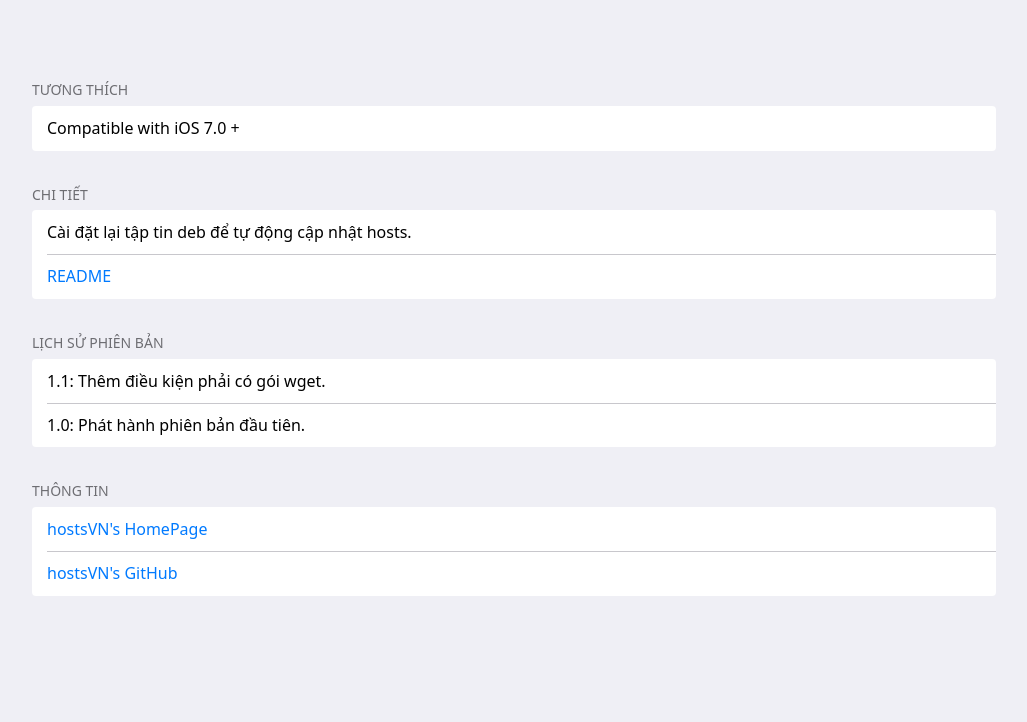
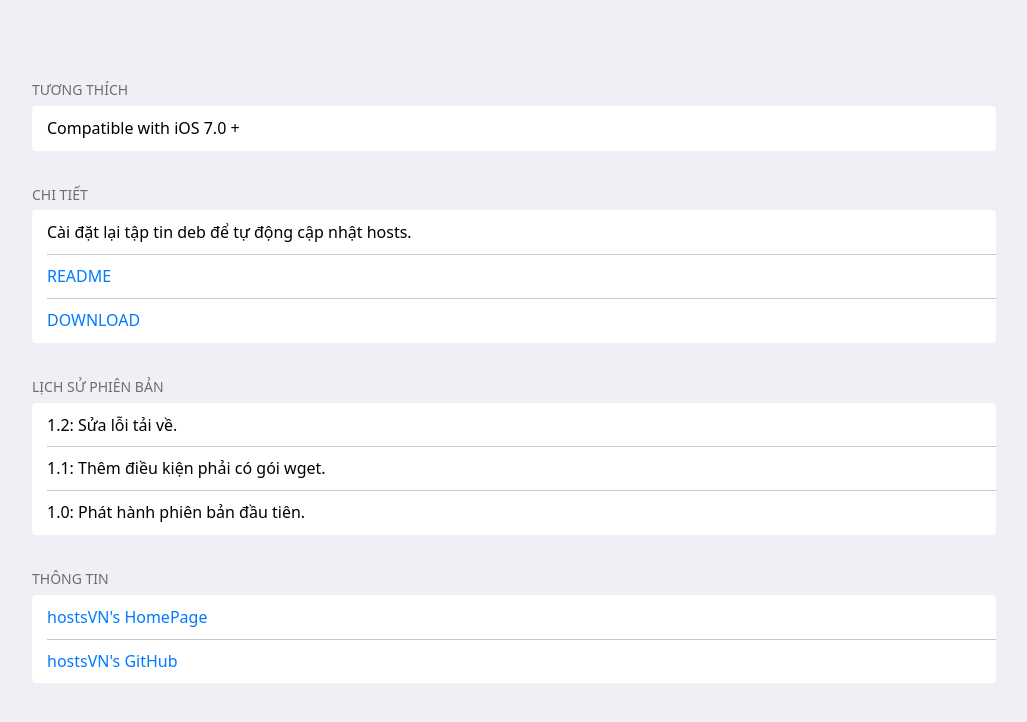
Before and after one commit to bigdargon/hostsVN, a Jekyll site: the page hostsVN.html, which Jekyll copies as it is, in a window 1280 px wide. Shown: the top 722 px of the page, without its empty margins (126-1153 px from the left). Built offline with Jekyll 4.4.1, drawn with Linux system fonts in a browser that asks for light colours.

Commit message:
Update gh-pages

```diff
--- a/hostsVN.html
+++ b/hostsVN.html
@@ -31,9 +31,15 @@
             <li>
                 <p><a href="https://github.com/bigdargon/hostsVN/blob/master/README.md">README</a></p>
             </li>
+            <li>
+                <p><a href="https://github.com/bigdargon/hostsVN-deb/raw/master/debs/vn.bigdargon.hostsvn_1.2_iphoneos-arm.deb">DOWNLOAD</a></p>
+            </li>
         </ul>
             <h2 role="header">Lịch sử phiên bản</h2>
             <ul>
+                    <li>
+                        <p>1.2: Sửa lỗi tải về.</p>
+                    </li>
                     <li>
                         <p>1.1: Thêm điều kiện phải có gói wget.</p>
                     </li>
```
